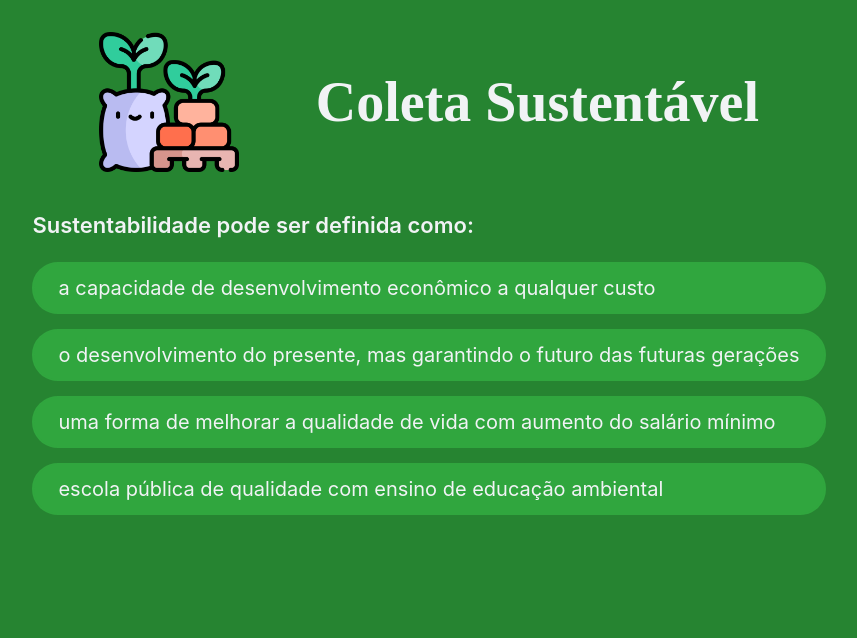
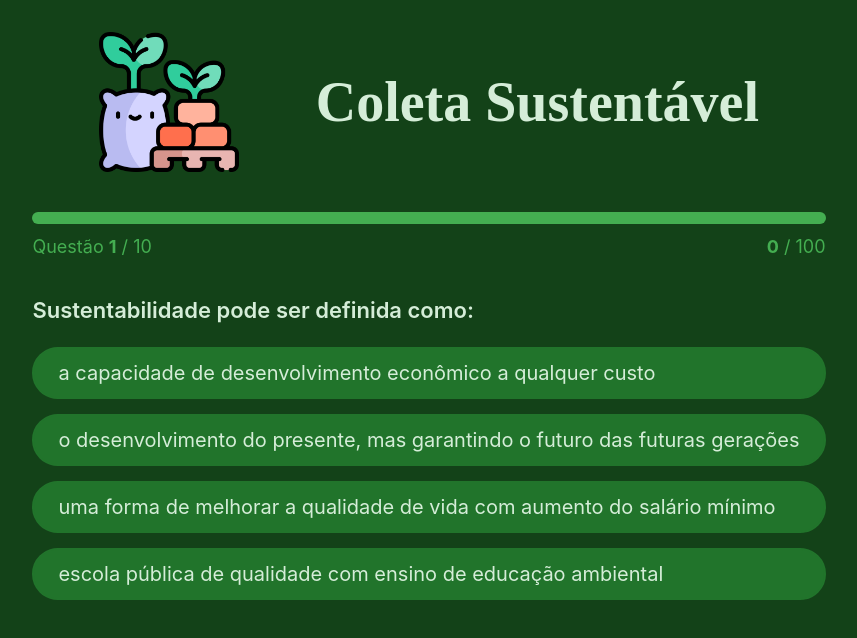
Before and after one commit to rootcherry/projeto-ext-iv, a React (Create React App) app: page / in a window 1280 px wide. Both pictures are taken after a click on the button "Iniciar". Shown: the top 638 px of the page, without its empty margins (211-1068 px from the left). Built offline with nearby package versions, Linux system fonts and the light colour scheme; data requests are answered from the project's data file.

Commit message:
add progress bar

```diff
--- a/src/components/App.js
+++ b/src/components/App.js
@@ -6,6 +6,7 @@ import Error from "./Error";
 import StartScreen from "./StartScreen";
 import Question from "./Question";
 import NextButton from "./NextButton";
+import Progress from "./Progress";
 
 const initialState = {
   questions: [],
@@ -53,11 +54,15 @@ function reducer(state, action) {
 }
 
 function App() {
-  const [{ questions, status, index, answer }, dispatch] = useReducer(
+  const [{ questions, status, index, answer, points }, dispatch] = useReducer(
     reducer,
     initialState
   );
   const numQuestions = questions.length;
+  const maxPossiblePoints = questions.reduce(
+    (prev, cur) => prev + cur.points,
+    0
+  );
 
   useEffect(function () {
     fetch("http://localhost:9000/questions")
@@ -77,6 +82,13 @@ function App() {
         )}
         {status === "active" && (
           <>
+            <Progress
+              index={index}
+              numQuestions={numQuestions}
+              points={points}
+              maxPossiblePoints={maxPossiblePoints}
+              answer={answer}
+            />
             <Question
               question={questions[index]}
               dispatch={dispatch}
--- /dev/null
+++ b/src/components/Progress.js
@@ -0,0 +1,15 @@
+function Progress({ index, numQuestions, points, maxPossiblePoints, answer }) {
+  return (
+    <header className="progress">
+      <progress max={numQuestions} value={index + Number(answer !== null)} />
+      <p>
+        Questão <strong>{index + 1}</strong> / {numQuestions}
+      </p>
+      <p>
+        <strong>{points}</strong> / {maxPossiblePoints}
+      </p>
+    </header>
+  );
+}
+
+export default Progress;
--- a/src/index.css
+++ b/src/index.css
@@ -6,37 +6,15 @@
 
   --color-theme: #1098ad;
   --color-accent: #ffa94d;
+  */
+  --color-darkest: #134218;
+  --color-dark: #21742b;
+  --color-medium: #44ae51;
+  --color-light: #d5edd8;
 
-  --blue: #007bff;
-    --indigo: #6610f2;
-    --purple: #6f42c1;
-    --pink: #e83e8c;
-    --red: #dc3545;
-    --orange: #fd7e14;
-    --yellow: #ffc107;
-    --green: #28a745;
-    --teal: #20c997;
-    --cyan: #17a2b8;
-    --white: #fff;
-    --gray: #6c757d;
-    --gray-dark: #343a40;
-    --primary: #007bff;
-    --secondary: #6c757d;
-    --success: #28a745;
-    --info: #17a2b8;
-    --warning: #ffc107;
-    --danger: #dc3545;
-    --light: #f8f9fa;
-    --dark: #343a40;
-
-  */
-  --color-darkest: #268431;
-  --color-dark: #30a63e;
-  --color-medium: #33b152;
-  --color-light: #f1f3f5;
-
-  --color-theme: #1098ad;
-  --color-accent: #ffa94d;
+  /* --color-theme: #1098ad; */
+  --color-theme: #74a12e;
+  --color-accent: #eaf6eb;
 }
 
 /* @import url("https://fonts.googleapis.com/css2?family=Inter&display=swap"); */
```
